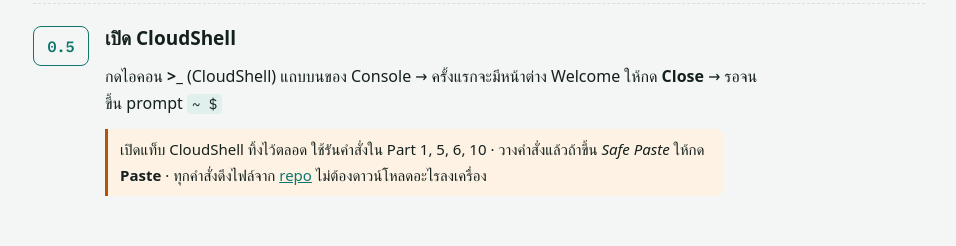
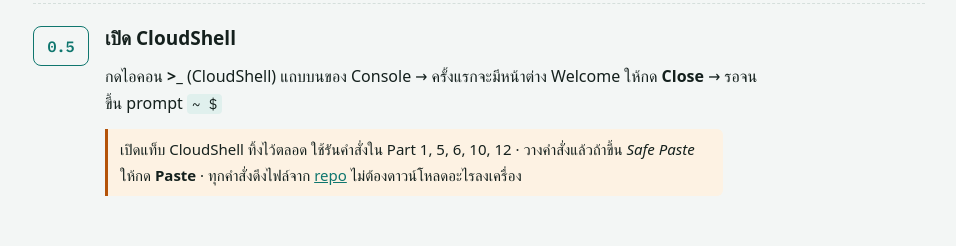
Before and after one commit to GeorgieSaddddddd/healthlab, a plain HTML site: page guide/index.html in a window 1280 px wide. Shown: the part 3519-3765 px from the top of the page, without its empty margins (289-1245 px from the left). Drawn offline with Linux system fonts and the light colour scheme; a web font is replaced by a local one.

Commit message:
Docs: CloudShell is also used in Part 12
Co-Authored-By: Claude Opus 5.5 <noreply@anthropic.com>

```diff
--- a/guide/index.html
+++ b/guide/index.html
@@ -166,7 +166,7 @@ footer{color:var(--muted);font-size:14px;border-top:1px solid var(--line);paddin
   <article class="step"><div class="num">0.5</div><div class="body">
     <h3>เปิด CloudShell</h3>
     <p>กดไอคอน <b>&gt;_</b> (CloudShell) แถบบนของ Console → ครั้งแรกจะมีหน้าต่าง Welcome ให้กด <b>Close</b> → รอจนขึ้น prompt <code>~ $</code></p>
-    <p class="note">เปิดแท็บ CloudShell ทิ้งไว้ตลอด ใช้รันคำสั่งใน Part 1, 5, 6, 10 · วางคำสั่งแล้วถ้าขึ้น <i>Safe Paste</i> ให้กด <b>Paste</b> · ทุกคำสั่งดึงไฟล์จาก <a href="https://github.com/haru-mishi/healthlab" target="_blank" rel="noopener">repo</a> ไม่ต้องดาวน์โหลดอะไรลงเครื่อง</p>
+    <p class="note">เปิดแท็บ CloudShell ทิ้งไว้ตลอด ใช้รันคำสั่งใน Part 1, 5, 6, 10, 12 · วางคำสั่งแล้วถ้าขึ้น <i>Safe Paste</i> ให้กด <b>Paste</b> · ทุกคำสั่งดึงไฟล์จาก <a href="https://github.com/haru-mishi/healthlab" target="_blank" rel="noopener">repo</a> ไม่ต้องดาวน์โหลดอะไรลงเครื่อง</p>
   </div></article>
 </section>
 
```
Also changed, not shown: 1 other file.
